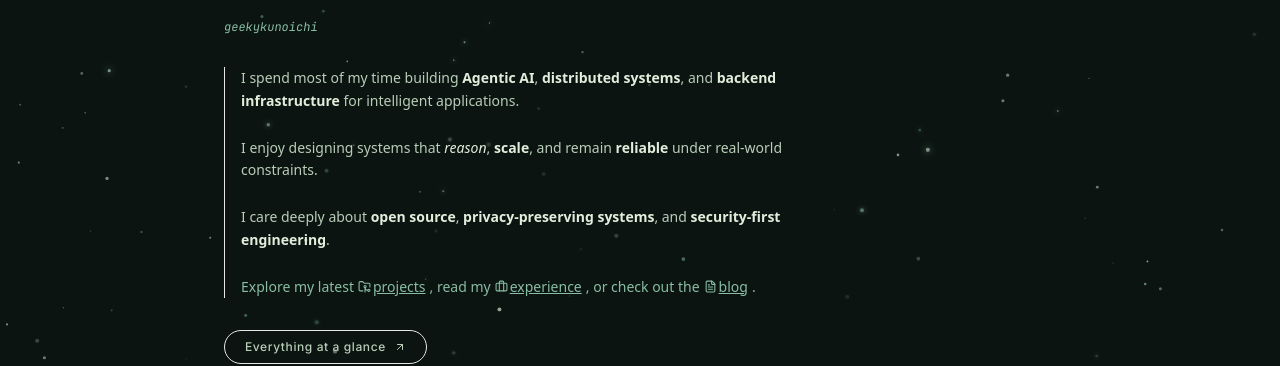
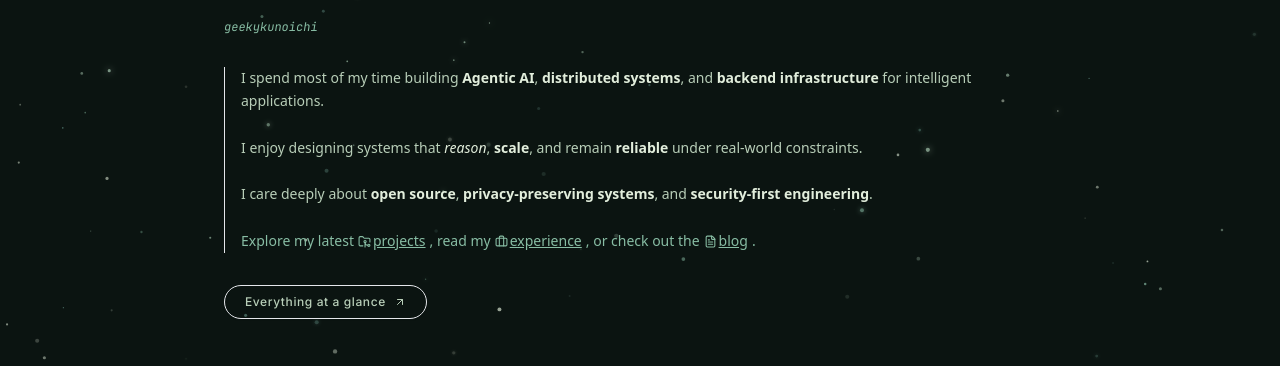
Before and after one commit to geetikavasistha-01/Geetika-s-Portfolio, a React (Vite) app in the folder frontend/: page / in a window 1280 px wide. Shown: the part 345-711 px from the top of the page. Built offline with nearby package versions, Linux system fonts and the light colour scheme; no server answers; a web font is replaced by a local one.

Commit message:
style: expand hero bio block width to full and align with page sections

```diff
--- a/frontend/src/components/home/Hero.tsx
+++ b/frontend/src/components/home/Hero.tsx
@@ -120,7 +120,7 @@ export default function Hero() {
       </div>
 
       {/* Bio Prose Block with Left Border Indent */}
-      <div className="pl-4 border-l border-border/70 space-y-6 text-sm text-text2 leading-relaxed max-w-[620px] font-sans">
+      <div className="pl-4 border-l border-border/70 space-y-6 text-sm text-text2 leading-relaxed w-full font-sans">
         <p>
           I spend most of my time building <span className="font-semibold text-text1">Agentic AI</span>, <span className="font-semibold text-text1">distributed systems</span>, and <span className="font-semibold text-text1">backend infrastructure</span> for intelligent applications.
         </p>
```
